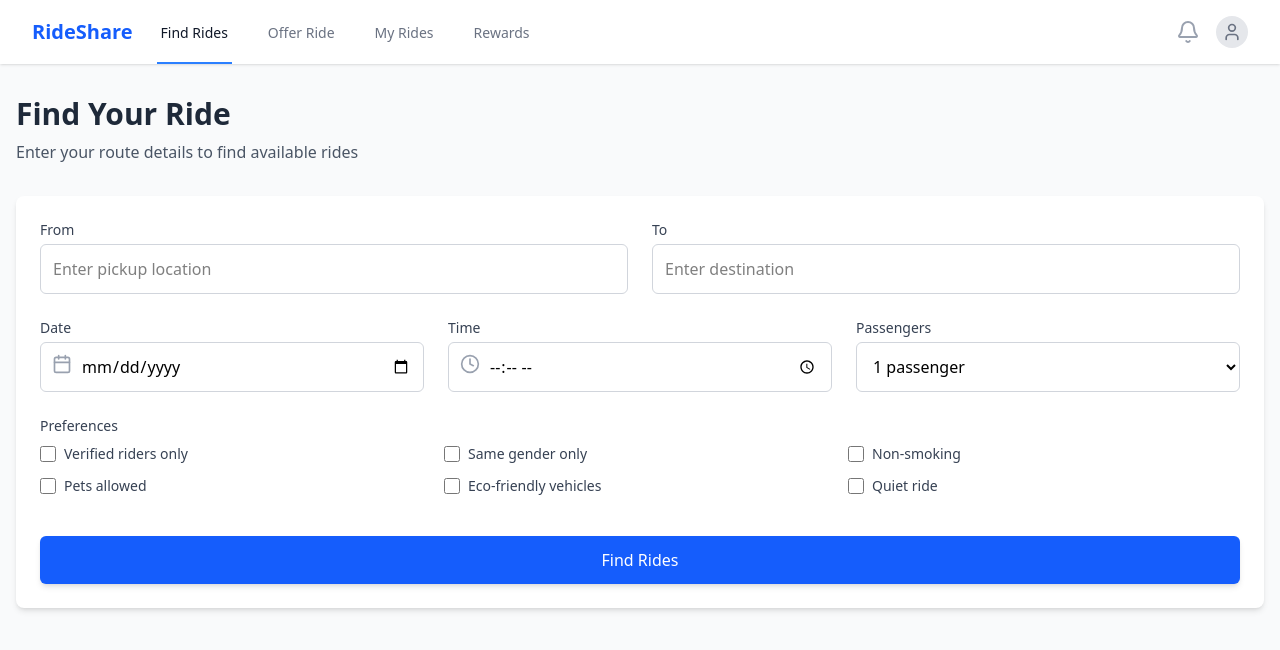
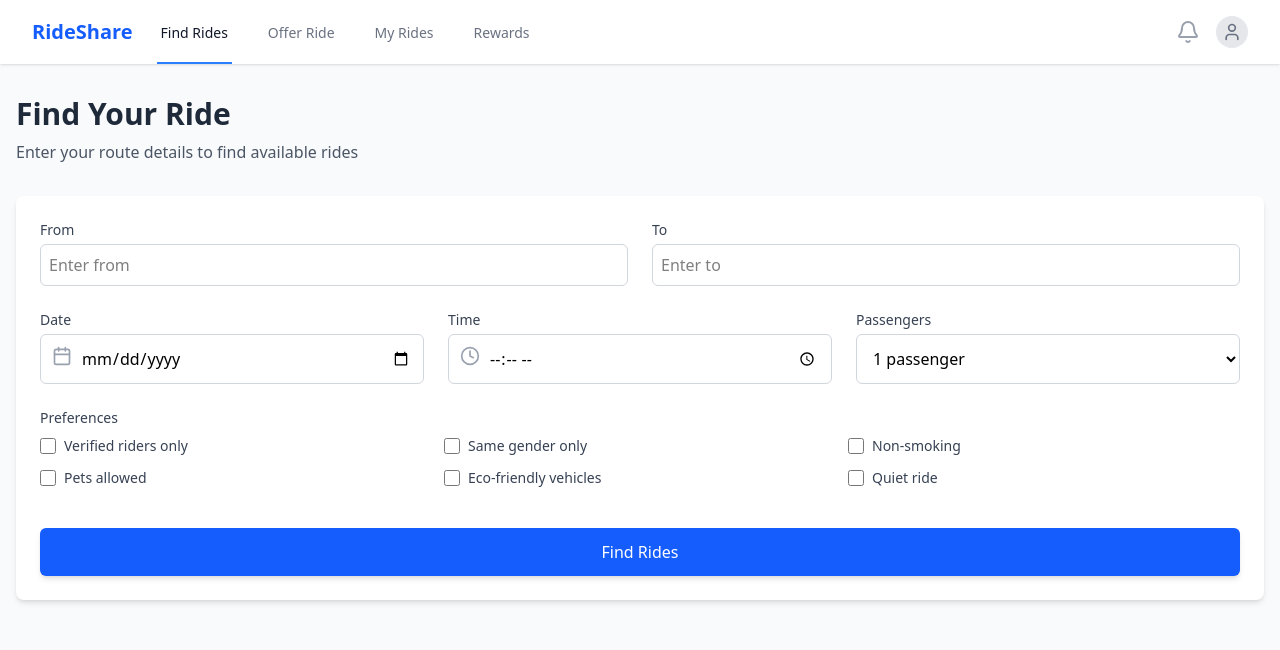
Before and after one commit to HarshGarg1290/Inhouse, a Next.js app in the folder frontend/: page /findride in a window 1280 px wide. Shown: the top 650 px of the page. Built offline with nearby package versions, Linux system fonts and the light colour scheme.

Commit message:
ride search autocomplete fixed

```diff
--- a/frontend/src/app/myrides/page.js
+++ b/frontend/src/app/myrides/page.js
@@ -79,7 +79,7 @@
 					<div className="bg-white shadow rounded-lg p-6 text-center">
 						<p className="text-gray-500">You haven't offered any rides yet.</p>
 						<button
-							onClick={() => router.push("/offer-ride")}
+							onClick={() => router.push("/offerride")}
 							className="mt-4 px-4 py-2 bg-blue-600 text-white rounded hover:bg-blue-700"
 						>
 							Offer a Ride
--- a/frontend/src/components/RideSearch.js
+++ b/frontend/src/components/RideSearch.js
@@ -1,6 +1,8 @@
 // components/RideSearch.js
 import { useState } from "react";
 import { CalendarIcon, ClockIcon } from "lucide-react";
+import OSMAutocomplete from "./Autocomplete";
+
 
 export default function RideSearch({ onSearch }) {
 	const [formData, setFormData] = useState({
@@ -45,43 +47,28 @@
 	return (
 		<form onSubmit={handleSubmit} className="space-y-6">
 			<div className="grid grid-cols-1 md:grid-cols-2 gap-6">
-				<div>
-					<label
-						htmlFor="from"
-						className="block text-sm font-medium text-gray-700 mb-1"
-					>
-						From
-					</label>
-					<input
-						type="text"
-						id="from"
+				<OSMAutocomplete
+					label="From"
 					name="from"
-						required
-						placeholder="Enter pickup location"
+					placeholder="Enter starting location"
 					value={formData.from}
 					onChange={handleChange}
-						className="w-full p-3 border border-gray-300 rounded-md focus:ring-blue-500 focus:border-blue-500"
+
+					options={{
+						countries: "IN", // Restricts results to India
+					}}
 				/>
-				</div>
 
-				<div>
-					<label
-						htmlFor="to"
-						className="block text-sm font-medium text-gray-700 mb-1"
-					>
-						To
-					</label>
-					<input
-						type="text"
-						id="to"
+				<OSMAutocomplete
+					label="To"
 					name="to"
-						required
 					placeholder="Enter destination"
 					value={formData.to}
 					onChange={handleChange}
-						className="w-full p-3 border border-gray-300 rounded-md focus:ring-blue-500 focus:border-blue-500"
+					options={{
+						countries: "IN", // Restricts results to India
+					}}
 				/>
-				</div>
 			</div>
 
 			<div className="grid grid-cols-1 md:grid-cols-3 gap-6">
```
Lines whose indentation alone changed are shown as unchanged.
